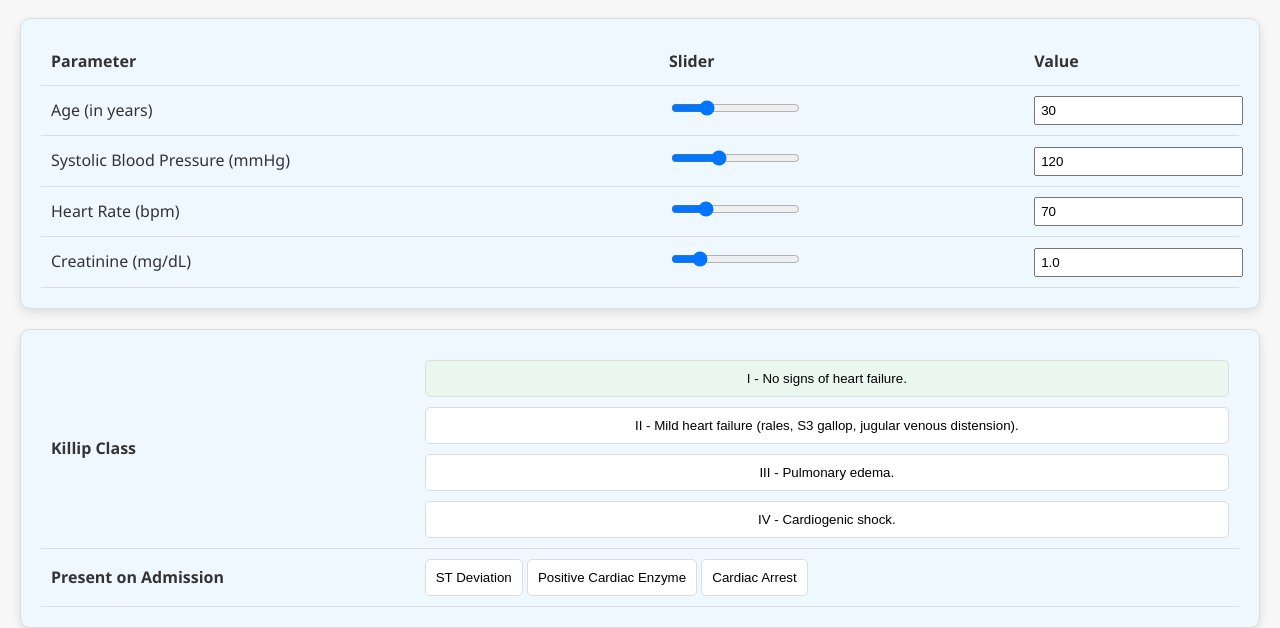
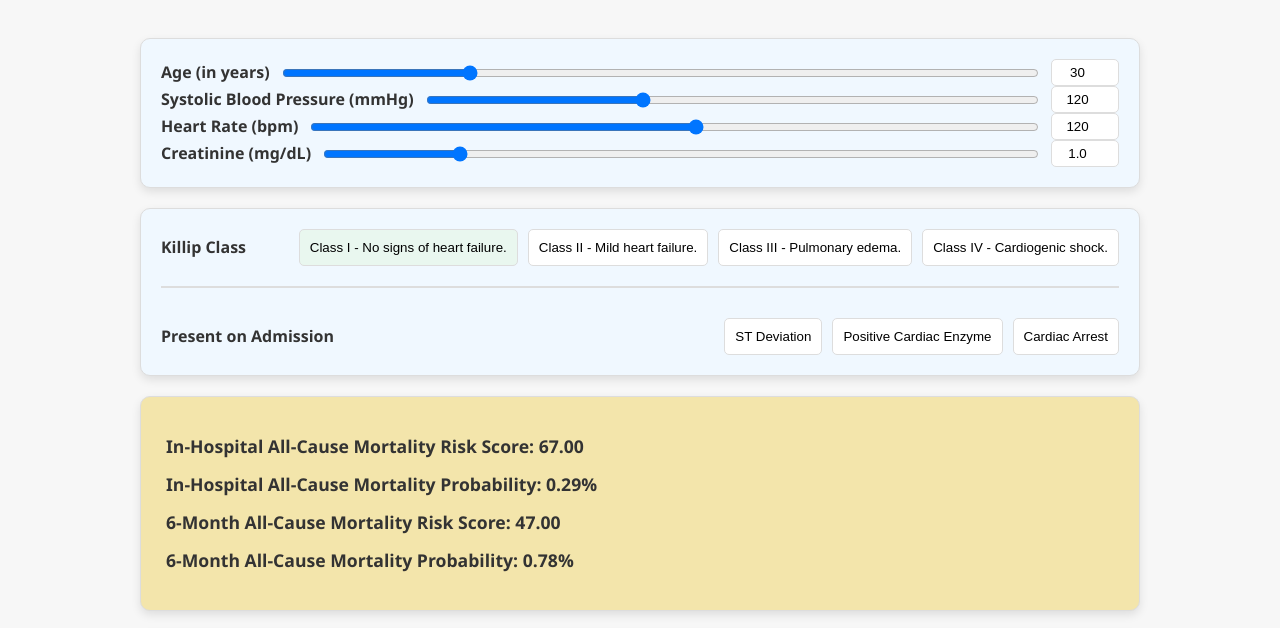
Before and after one commit to gsgun/gsgun.github.io, a plain HTML site: page index.html in a window 1280 px wide. Shown: the part 96-724 px from the top of the page. Drawn offline with Linux system fonts and the light colour scheme.

Commit message:
Update index.html

```diff
--- a/index.html
+++ b/index.html
@@ -7,23 +7,25 @@
   <style>
     body {
       font-family: 'Segoe UI', Tahoma, Geneva, Verdana, sans-serif;
-      padding: 20px;
       background-color: #f7f7f7;
       color: #333;
       margin: 0;
+      padding: 20px;
       line-height: 1.6;
     }
     h1 {
       font-size: 2em; /* Responsive font size */
       text-align: center;
       color: #4A90E2; /* Soothing blue for headings */
+      font-weight: bold;
     }
     .container {
       display: flex;
       flex-direction: column;
       gap: 20px;
-      max-width: 100%;
+      max-width: 1000px; /* Constrain maximum width */
       margin: auto;
+      padding: 20px; /* Added padding */
     }
     .card {
       background-color: #f0f8ff; /* Light blue panel */
@@ -35,6 +37,7 @@
     .table {
       width: 100%;
       border-collapse: collapse;
+      font-weight: bold;
     }
     .table th,
     .table td {
@@ -42,39 +45,80 @@
       text-align: left;
       border-bottom: 1px solid #ddd;
     }
+    .row {
+      display: flex;
+      justify-content: space-between;
+      align-items: center;
+      flex-wrap: wrap; /* Allow wrapping on smaller screens */
+      gap: 10px; /* Gap between elements */
+    }
+    .slider-container {
+      display: flex;
+      align-items: center;
+      gap: 10px;
+      flex: 1; /* Ensure full width */
+    }
     input[type="range"] {
-      height: 20px; /* Increased slider height */
+      height: 20px; /* Slider height */
       background: #ddd;
       border-radius: 10px;
       outline: none;
+      width: 100%; /* Ensure full width */
     }
-    input[type="range"]::-webkit-slider-thumb,
+    input[type="range"]::-webkit-slider-thumb {
+      width: 20px; /* Slider thumb size */
+      height: 20px;
+      background: #4CAF50;
+      border-radius: 50%;
+      cursor: pointer;
+    }
     input[type="range"]::-moz-range-thumb {
-      width: 30px; /* Larger thumb size */
-      height: 30px;
+      width: 20px;
+      height: 20px;
       background: #4CAF50;
       border-radius: 50%;
       cursor: pointer;
     }
     input[type="number"] {
-      width: 100%; /* Ensure full width for text inputs */
-      padding: 5px; /* Added padding for readability */
+      width: 60px; /* Consistent size for number inputs */
+      padding: 5px; /* Added padding */
+      border: 1px solid #ddd;
+      border-radius: 5px;
+      text-align: center; /* Center text */
     }
     .killip-buttons {
       display: flex;
-      flex-direction: column;
+      justify-content: center; /* Align center */
       gap: 10px;
+      flex-wrap: wrap; /* Allow wrapping on smaller screens */
     }
     .killip-button {
       padding: 10px;
       border: 1px solid #ddd;
       border-radius: 5px;
+justify-content: center; /* Center horizontally */
+      align-items: center; /* Center vertically */
       cursor: pointer;
       background: white;
       transition: background-color 0.3s;
+      text-align: center; /* Center-align text */
     }
     .killip-button.selected {
       background-color: #E9F7EF;
+    }
+    .toggle-button {
+      padding: 10px;
+      border-radius: 5px;
+      cursor: pointer;
+justify-content: center; /* Center horizontally */
+      align-items: center; /* Center vertically */
+      transition: background-color 0.3s;
+      background: white;
+      border: 1px solid #ddd;
+      text-align: center; /* Center-align text */
+    }
+    .toggle-button.selected {
+      background-color: #e9f7ef;
     }
     .results {
       background-color: #f3e5ab;
@@ -82,6 +126,7 @@
       border-radius: 10px;
       box-shadow: 0 4px 10px rgba(0, 0, 0, 0.1);
       border: 1px solid #ddd;
+      font-weight: bold;
     }
     .results p {
       margin: 10px 0;
@@ -103,18 +148,11 @@
       text-align: center; /* Centered footer */
       font-size: 0.9em; /* Smaller font size for the footer */
     }
-
-    .toggle-button {
-      padding: 10px;
-      border-radius: 5px;
-      cursor: pointer;
-      transition: background-color 0.3s;
-      background: white;
-      border: 1px solid #ddd;
-    }
-
-    .toggle-button.selected {
-      background-color: #e9f7ef;
+    .separator {
+      height: 2px; /* Thickness of the line */
+      background-color: #ddd; /* Line color */
+      width: 100%;
+      margin: 20px 0; /* Spacing around the line */
     }
 
     @media (max-width: 768px) {
@@ -127,6 +165,9 @@
       .table th,
       .table td {
         padding: 8px; /* Smaller padding for smaller screens */
+      }
+      .row {
+        flex-direction: column; /* Ensure proper layout on smaller screens */
       }
     }
   </style>
@@ -491,65 +532,62 @@ function toggleButton(buttonId) {
   <h1>GRACE ACS 2.0 Risk Calculator</h1>
   <div class="container">
     <div class="card">
-      <table class="table">
-        <tr>
-          <th>Parameter</th>
-          <th>Slider</th>
-          <th>Value</th>
-        </tr>
-        <tr>
-          <td>Age (in years)</td>
-          <td><input type="range" id="age" min="1" max="120" value="30" /></td>
-          <td><input type="number" id="ageText" min="1" max="120" value="30" step="1" /></td>
-        </tr>
-        <tr>
-          <td>Systolic Blood Pressure (mmHg)</td>
-          <td><input type="range" id="sbp" min="50" max="250" value="120" /></td>
-          <td><input type="number" id="sbpText" min="50" max="250" value="120" step="1" /></td>
-        </tr>
-        <tr>
-          <td>Heart Rate (bpm)</td>
-          <td><input type="range" id="hr" min="30" max="200" value="70" /></td>
-          <td><input type="number" id="hrText" min="30" max="200" value="70" /></td>
-        </tr>
-        <tr>
-          <td>Creatinine (mg/dL)</td>
-          <td><input type="range" id="creatinine" min="0.1" max="5" step="0.1" value="1.0" /></td>
-          <td><input type="number" id="creatinineText" min="0.1" max="5" value="1.0" step="0.1" /></td>
-        </tr>
-      </table>
+      <div class="table">
+        <div class="row">
+          <div>Age (in years)</div>
+          <div class="slider-container">
+            <input type="range" id="age" min="1" max="120" value="30" />
+            <input type="number" id="ageText" min="1" max="120" value="30" step="1" />
           </div>
+        </div>
+        <div class="row">
+          <div>Systolic Blood Pressure (mmHg)</div>
+          <div class="slider-container">
+            <input type="range" id="sbp" min="50" max="250" value="120" />
+            <input type="number" id="sbpText" min="50" max="250" value="120" step="1" />
+          </div>
+        </div>
+        <div class="row">
+          <div>Heart Rate (bpm)</div>
+          <div class="slider-container">
+            <input type="range" id="hr" min="30" max="200" value="120" />
+            <input type="number" id="hrText" min="30" max="200" value="120" />
+          </div>
+        </div>
+        <div class="row">
+          <div>Creatinine (mg/dL)</div>
+          <div class="slider-container">
+            <input type="range" id="creatinine" min="0.1" max="5" step="0.1" value="1.0" />
+            <input type="number" id="creatinineText" min="0.1" max="5" value="1.0" step="0.1" />
+          </div>
+        </div>
+      </div>
+    </div>
+
+
     <div class="card">
-      <table class="table">
-        <tr>
-          <th>Killip Class</th>
-          <td>
+      <div class="table">
+        <div class="row">
+          <div>Killip Class</div>
           <div class="killip-buttons">
-              <button class="killip-button selected" data-value="1">
-                <span class="killip">I</span> - No signs of heart failure.
-              </button>
-              <button class="killip-button" data-value="2">
-                <span class="killip">II</span> - Mild heart failure (rales, S3 gallop, jugular venous distension).
-              </button>
-              <button class="killip-button" data-value="3">
-                <span class="killip">III</span> - Pulmonary edema.
-              </button>
-              <button class="killip-button" data-value="4">
-                <span class="killip">IV</span> - Cardiogenic shock.
-              </button>
+            <button class="killip-button selected" data-value="1">Class I - No signs of heart failure.</button>
+            <button class="killip-button" data-value="2">Class II - Mild heart failure.</button>
+            <button class="killip-button" data-value="3">Class III - Pulmonary edema.</button>
+            <button class="killip-button" data-value="4">Class IV - Cardiogenic shock.</button>
           </div>
-          </td>
-        </tr>
-        <tr>
-          <th>Present on Admission</th>
-          <td>
+        </div>
+        <div class="row">
+  <div class="separator"></div> <!-- Line to separate sections -->
+          <div>Present on Admission</div>
+          <div class="killip-buttons"> <!-- Ensure consistent alignment -->
             <button id="stDeviation" class="toggle-button">ST Deviation</button>
             <button id="positiveCardiacEnzyme" class="toggle-button">Positive Cardiac Enzyme</button>
             <button id="cardiacArrest" class="toggle-button">Cardiac Arrest</button>
-          </td>
-        </tr>
-      </table>
           </div>
+        </div>
+      </div>
+    </div>
+
     <div class="results">
       <p id="inHospitalRisk">In-Hospital All-Cause Mortality Risk Score:</p>
       <p id="inHospitalProbability">In-Hospital All-Cause Mortality Probability:</p>
@@ -557,14 +595,16 @@ function toggleButton(buttonId) {
       <p id="sixMonthProbability">6-Month All-Cause Mortality Probability:</p>
     </div>
     <div class="evidence">
-      <p>Evidence/Interpretation: Additional analysis or context can be placed here.<p>
+      <p>Evidence/Interpretation: Additional analysis or context can be placed here.<br>
       Reference: <a href="https://www.outcomes-umassmed.org/grace/grace_risk_table.aspx" target="_blank">GRACE Risk Interquartile Interpretations</a><br>
       Reference: <a href="https://www.outcomes-umassmed.org/grace/files/GRACE_RiskModel_Coefficients.pdf" target="_blank">GRACE Risk Model Coefficients</a><br>
       </p>
     </div>
   </div>
 <footer>
-       Please cite all use of this material as — Copyright 1998-2014, Center for Outcomes Research, University of Massachusetts Medical School.
+      © 2024 by Gayan S Gunasekara and Gabriel Ingersoll. <br>
+      Licensed under the MIT License.
     </footer>
+  </div>
 </body>
 </html>
```
Lines whose indentation alone changed are shown as unchanged.
